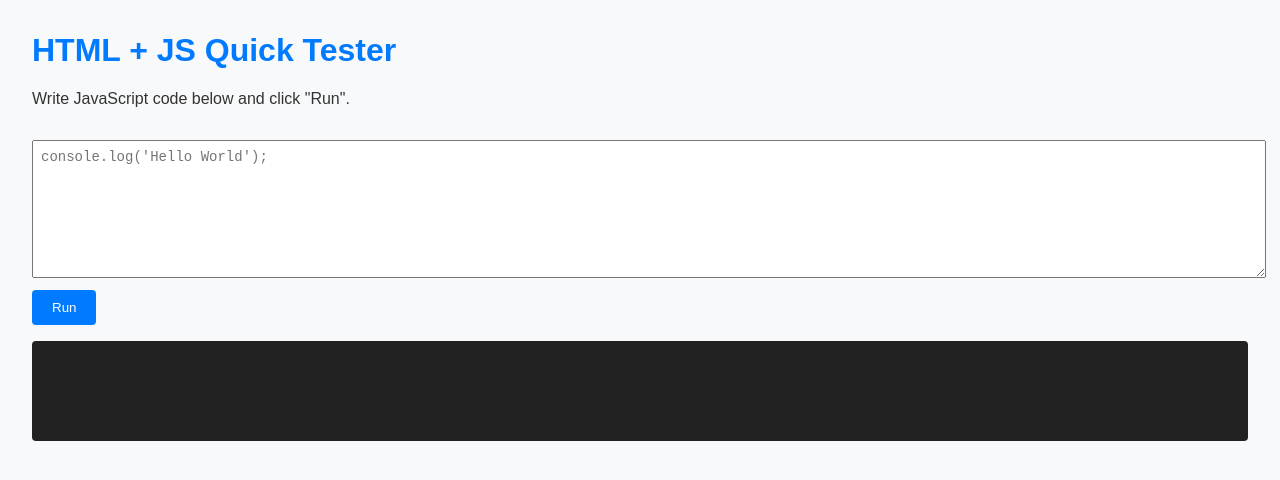
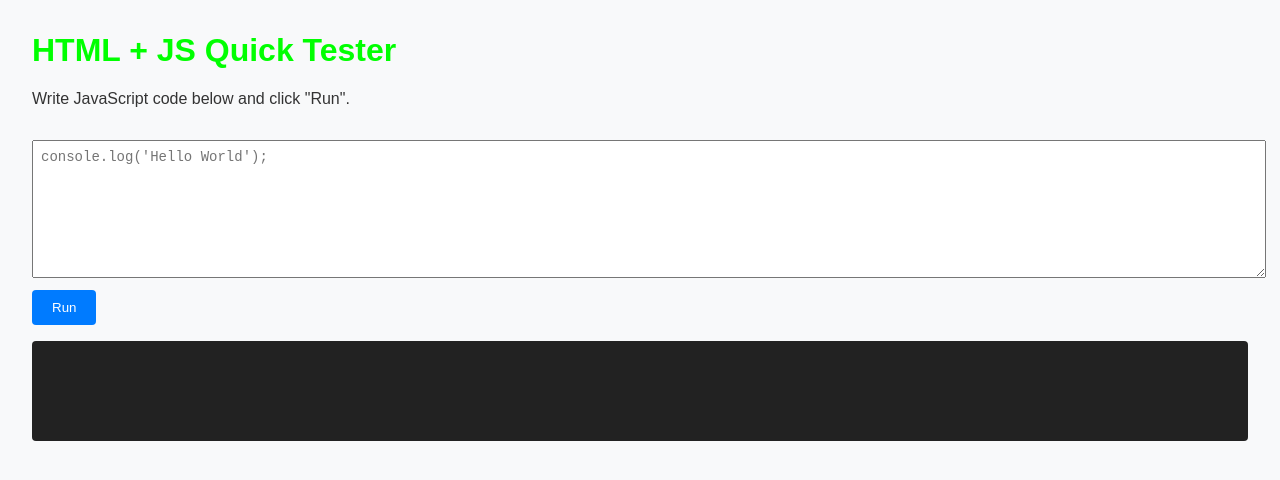
Before and after one commit to arionnagappen/devops_cicd_pipeline, a plain HTML site: page frontend/index.html in a window 1280 px wide. Drawn offline with Linux system fonts and the light colour scheme.

Commit message:
Changed H1 color to green

```diff
--- a/frontend/index.html
+++ b/frontend/index.html
@@ -12,7 +12,8 @@
       color: #333;
     }
     h1 {
-      color: #007bff;
+      /*color: #007bff;*/
+      color: #0f0;
     }
     textarea {
       width: 100%;
```
